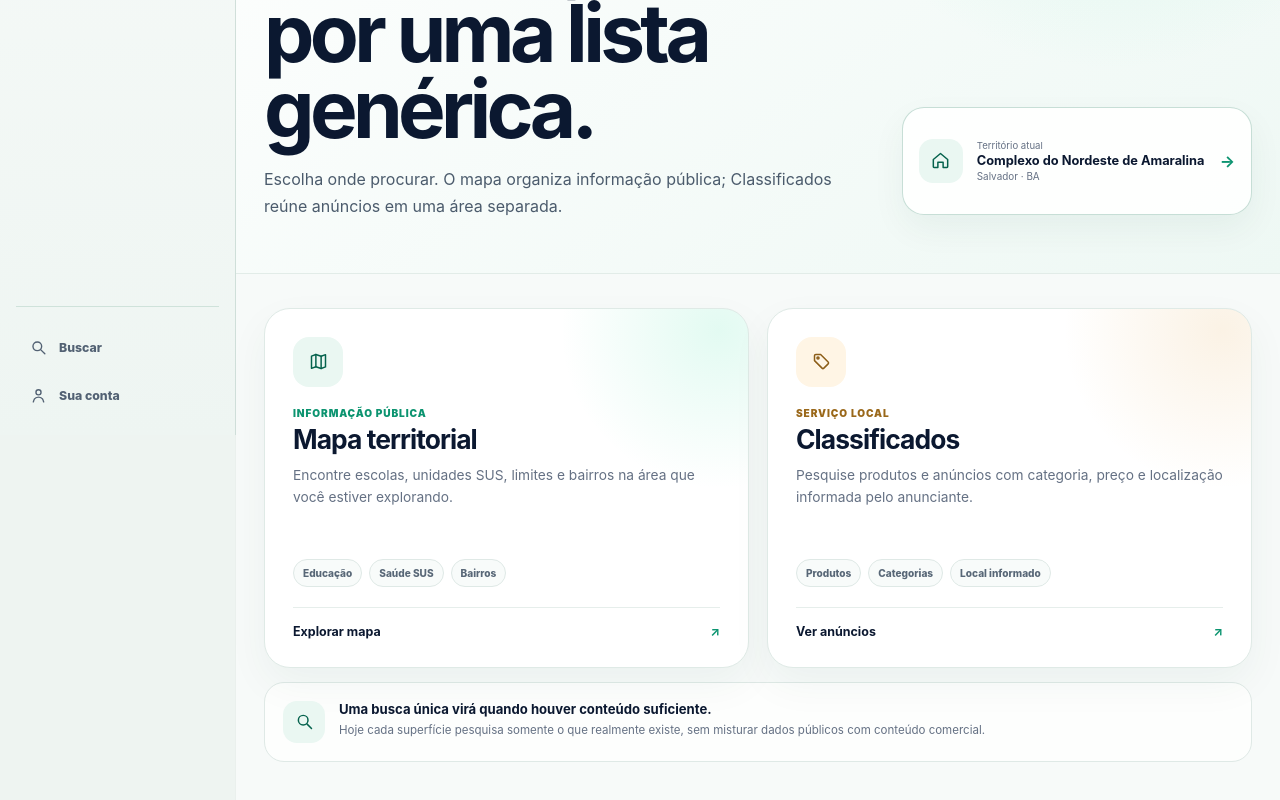
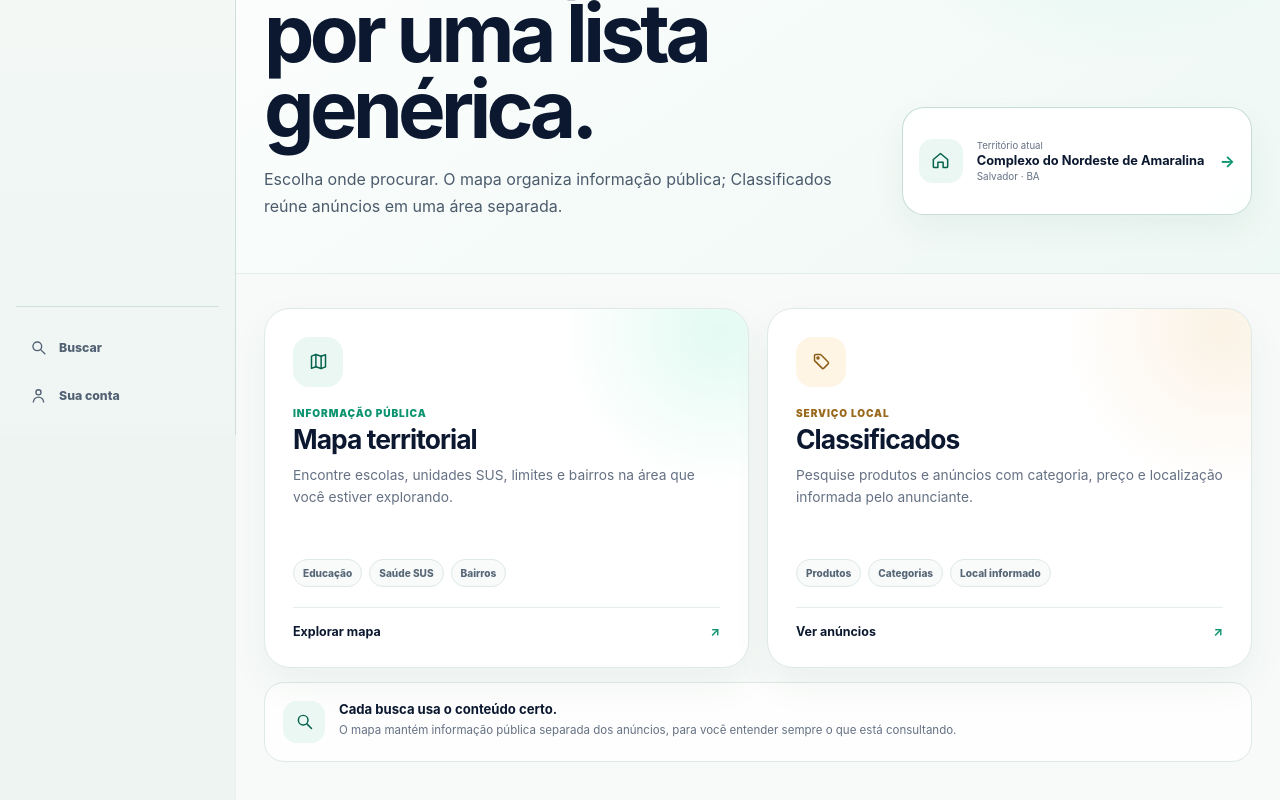
Before and after one commit to washingtonmsdj/teste-acheguese, a Next.js app: page /buscar in a window 1280 px wide. Shown: the part 365-1165 px from the top of the page. Built offline with nearby package versions, Linux system fonts and the light colour scheme.

Commit message:
frontend: remove roadmap copy from search

```diff
--- a/src/app/buscar/page.tsx
+++ b/src/app/buscar/page.tsx
@@ -116,11 +116,11 @@ export default function SearchPage() {
             <NavigationIcon name="search" />
           </span>
           <div>
-            <strong>Uma busca única virá quando houver conteúdo suficiente.</strong>
+            <strong>Cada busca usa o conteúdo certo.</strong>
             <p>
-              Hoje cada superfície pesquisa somente o que
-              realmente existe, sem misturar dados públicos
-              com conteúdo comercial.
+              O mapa mantém informação pública separada dos
+              anúncios, para você entender sempre o que está
+              consultando.
             </p>
           </div>
         </section>
```
